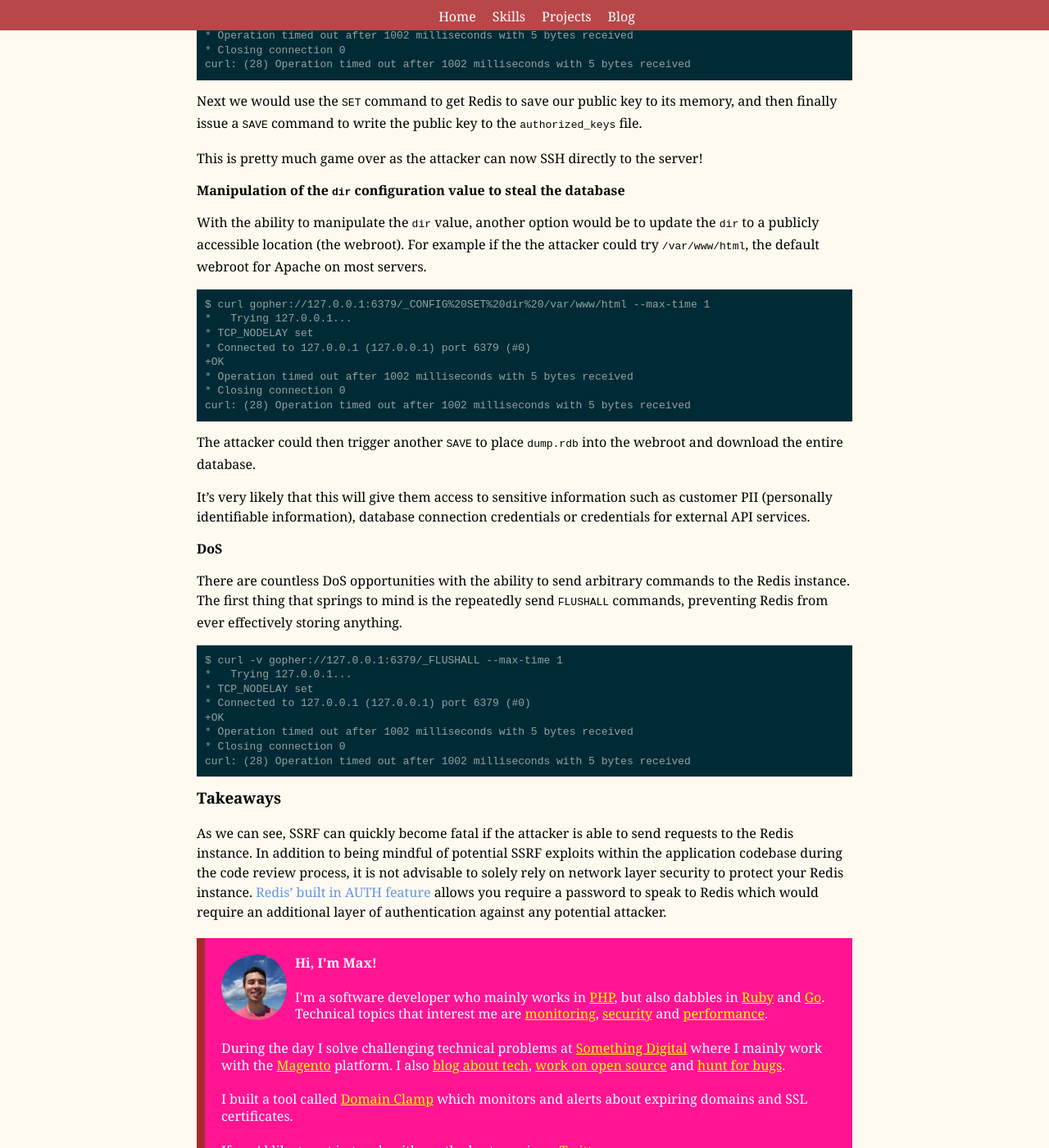
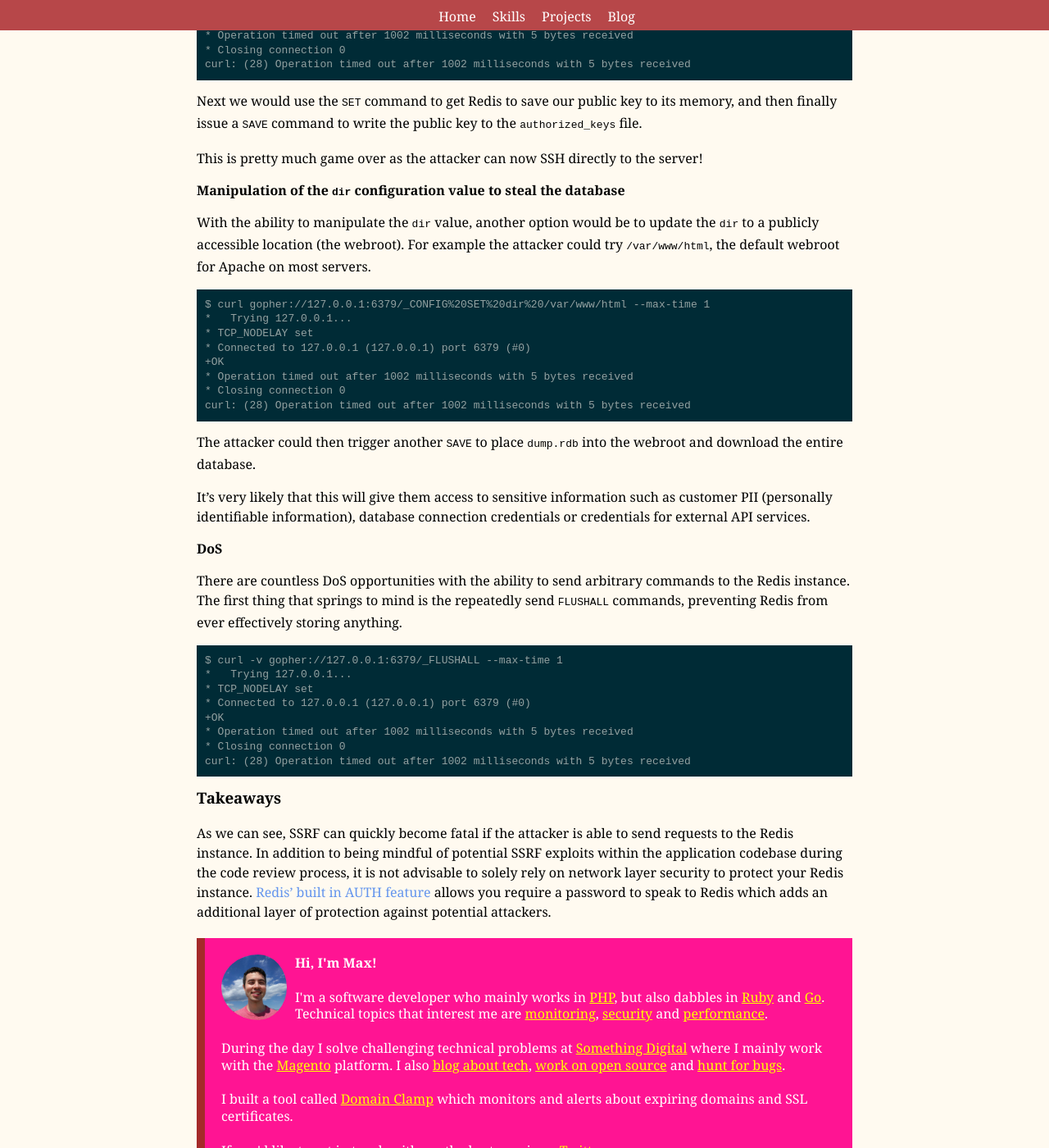
Before and after one commit to mpchadwick/mpchadwick.github.io, a Jekyll site: the page built from _posts/2017-08-14-ssrf-exploits-against-redis.md, in a window 1280 px wide and 1400 px high, scrolled down 2482 px. Shown: the whole window at 82% size. Built offline with Jekyll 4.4.1, drawn with Linux system fonts in a browser that asks for light colours; emoji names are drawn with the system emoji font; comment, search, counter and statistics services are not loaded.

Commit message:
Clean up / wording

````diff
--- a/_posts/2017-08-14-ssrf-exploits-against-redis.md
+++ b/_posts/2017-08-14-ssrf-exploits-against-redis.md
@@ -126,7 +126,7 @@ This is pretty much game over as the attacker can now SSH directly to the server
 
 #### Manipulation of the `dir` configuration value to steal the database
 
-With the ability to manipulate the `dir` value, another option would be to update the `dir` to a publicly accessible location (the webroot). For example if the the attacker could try `/var/www/html`,  the default webroot for Apache on most servers.
+With the ability to manipulate the `dir` value, another option would be to update the `dir` to a publicly accessible location (the webroot). For example the attacker could try `/var/www/html`,  the default webroot for Apache on most servers.
 
 ```
 $ curl gopher://127.0.0.1:6379/_CONFIG%20SET%20dir%20/var/www/html --max-time 1
@@ -160,4 +160,4 @@ curl: (28) Operation timed out after 1002 milliseconds with 5 bytes received
 
 ### Takeaways
 
-As we can see, SSRF can quickly become fatal if the attacker is able to send requests to the Redis instance. In addition to being mindful of potential SSRF exploits within the application codebase during the code review process, it is not advisable to solely rely on network layer security to protect your Redis instance. [Redis' built in AUTH feature](https://redis.io/commands/auth) allows you require a password to speak to Redis which would require an additional layer of authentication against any potential attacker.
+As we can see, SSRF can quickly become fatal if the attacker is able to send requests to the Redis instance. In addition to being mindful of potential SSRF exploits within the application codebase during the code review process, it is not advisable to solely rely on network layer security to protect your Redis instance. [Redis' built in AUTH feature](https://redis.io/commands/auth) allows you require a password to speak to Redis which adds an additional layer of protection against potential attackers.
````
